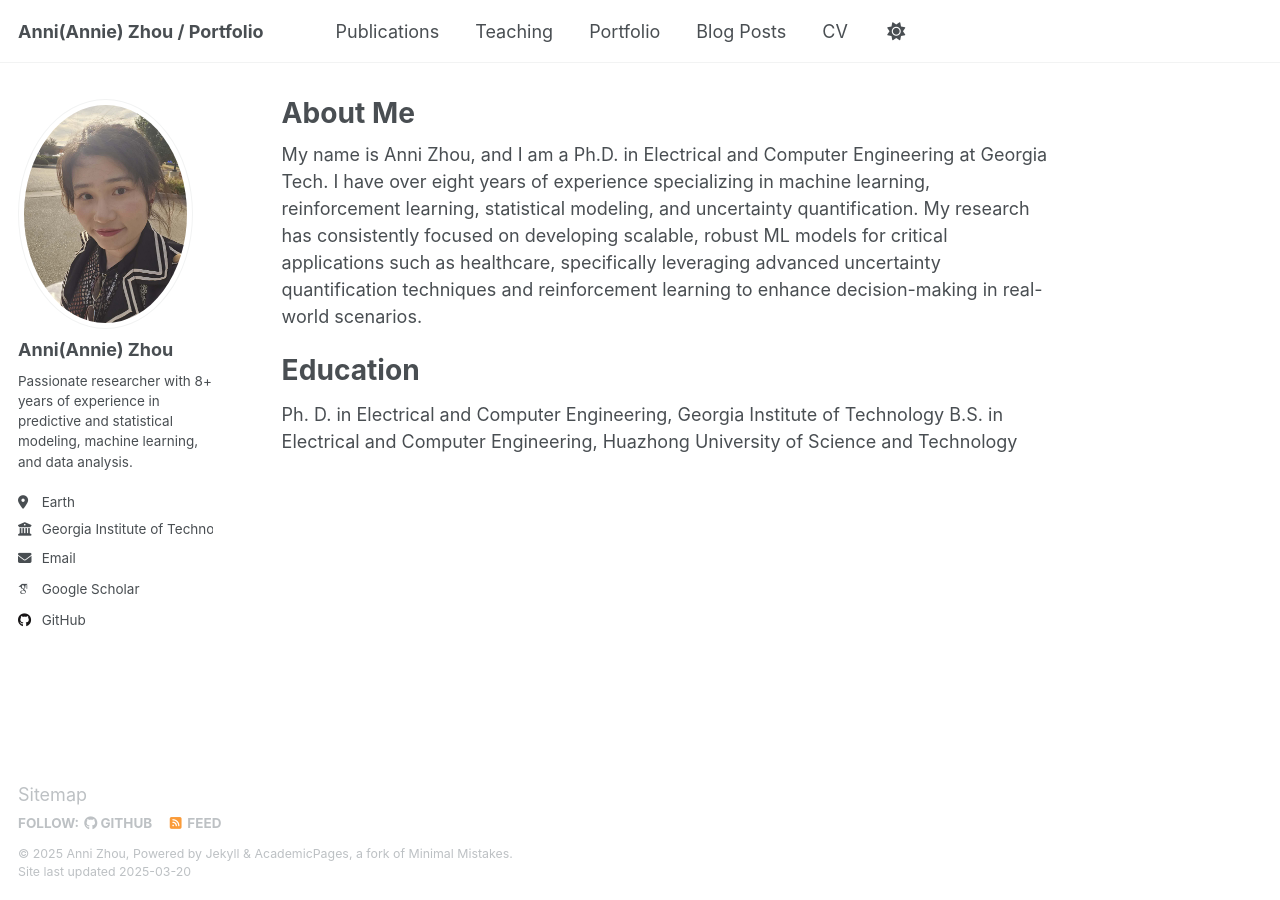
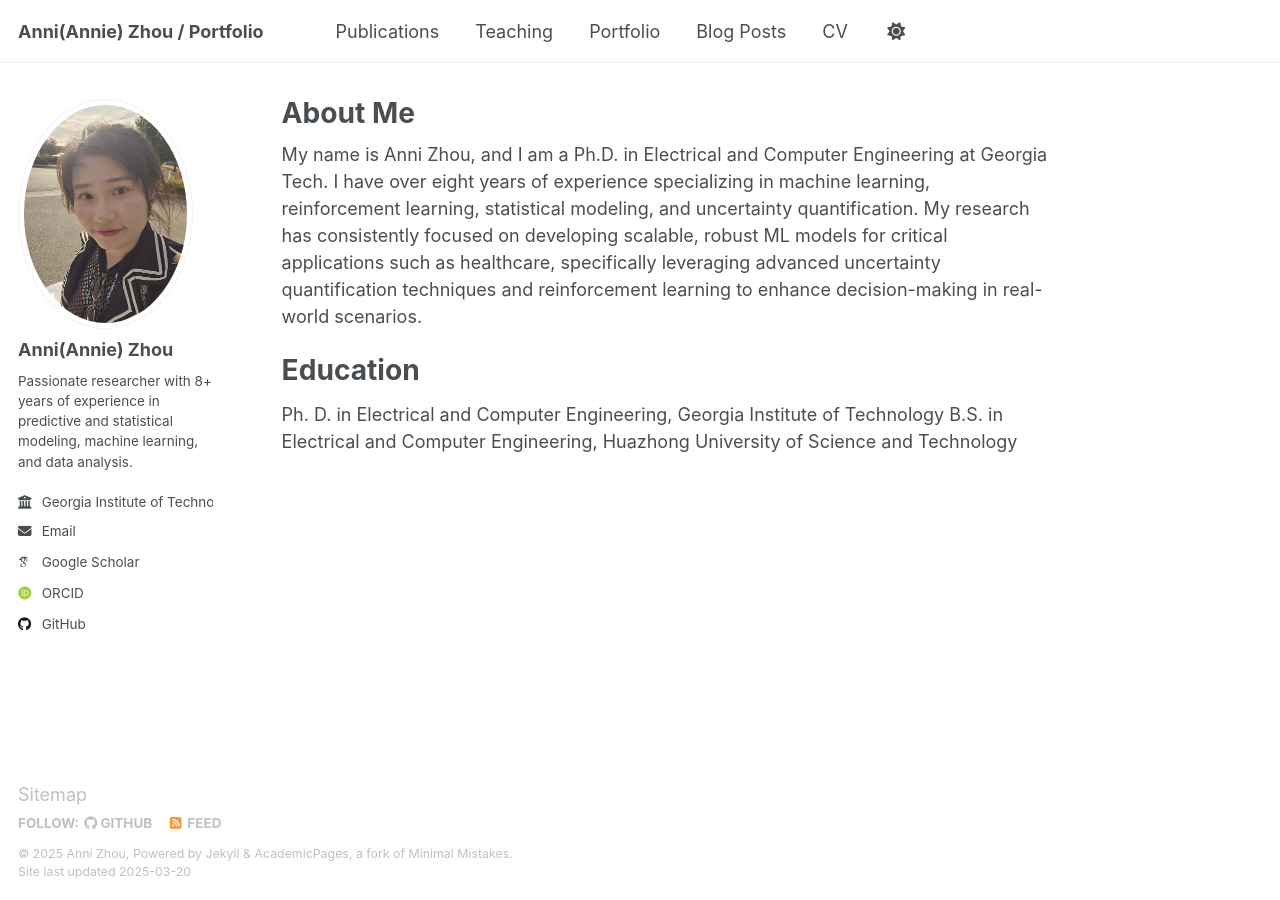
Before and after one commit to Annie983284450-1/Annie983284450-1.github.io, a Jekyll site: the page built from _pages/about.md, in a window 1280 px wide. Built offline with Jekyll 4.4.1, drawn with Linux system fonts in a browser that asks for light colours; some web fonts are replaced.

Commit message:
Update _config.yml

```diff
--- a/_config.yml
+++ b/_config.yml
@@ -27,7 +27,7 @@ author:
   name             : "Anni(Annie) Zhou"
   pronouns         : # example: "she/her"
   bio              : "Passionate researcher with 8+ years of experience in predictive and statistical modeling, machine learning, and data analysis."
-  location         : "Earth"
+  location         : # "Earth"
   employer         : "Georgia Institute of Technology"
   uri              : # URL
   email            : "azhou60@gatech.edu"
@@ -36,7 +36,7 @@ author:
   arxiv            : # URL - Update with the correct link to your profile
   googlescholar    : "https://scholar.google.com/citations?user=g_gIBgMAAAAJ&hl=en&oi=sra"
   impactstory      : # URL
-  orcid            : # URL
+  orcid            : " https://orcid.org/0000-0001-9295-1660" # URL
   semantic         : # URL
   pubmed           : # URL
   researchgate     : # URL
```
